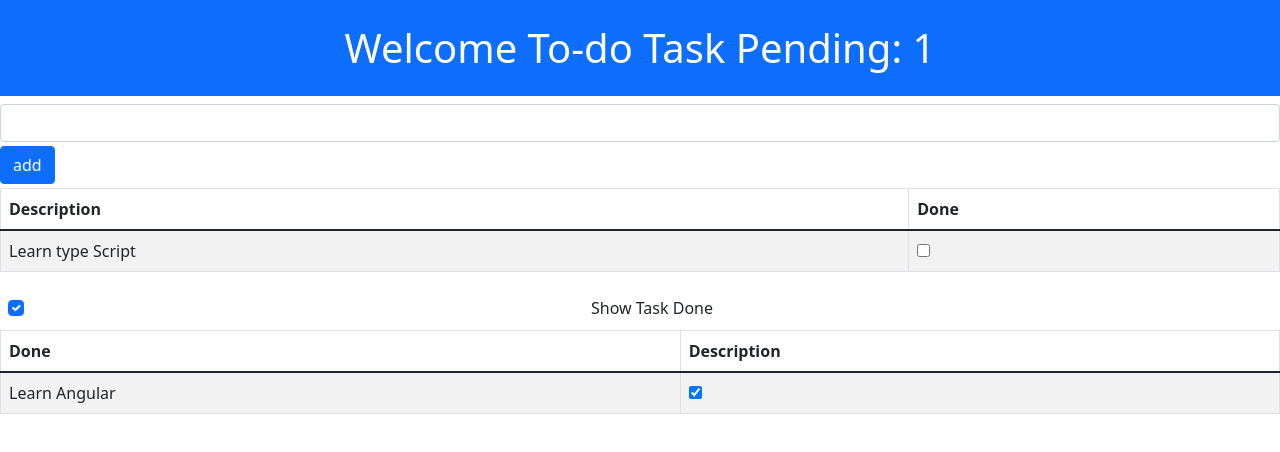
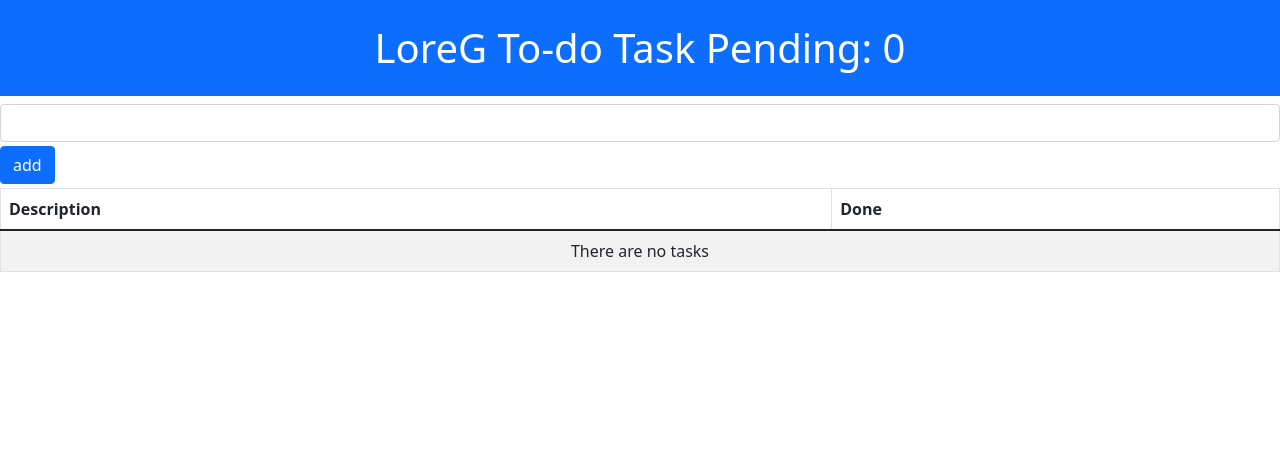
Before and after one commit to LorraineGelis/TodoList, a React (Create React App) app: page / in a window 1280 px wide. Shown: the top 452 px of the page. Built offline with nearby package versions, Linux system fonts and the light colour scheme.

Commit message:
added task completed functionality and inline style line-through

```diff
--- a/package.json
+++ b/package.json
@@ -11,6 +11,7 @@
     "react-dom": "^17.0.2",
     "react-router-dom": "^5.3.0",
     "react-scripts": "5.0.0",
+    "sweetalert": "^2.1.2",
     "web-vitals": "^0.2.4",
     "workbox-background-sync": "^5.1.4",
     "workbox-broadcast-update": "^5.1.4",
--- a/src/App.css
+++ b/src/App.css
@@ -36,3 +36,11 @@
     transform: rotate(360deg);
   }
 }
+
+.Is-done td {
+  text-decoration: line-through;
+}
+
+/* .Is-undone td {
+
+} */
--- a/src/Components/ListComponent.jsx
+++ b/src/Components/ListComponent.jsx
@@ -3,21 +3,17 @@ import React from 'react';
 import { TaskRow } from './TaskRow.jsx';
 import  {PendingTask} from './PendingTask.jsx';
 import {TaskCreator} from './TaskCreator.jsx'
-import {TaskDone} from './TaskDone.jsx'
-
-
 
 export const ListComponents = ({task, toggleTask, userName, createNewTask, cheked, changetask, taskdone}) => {
 
 
-    const taskTableRows = (doneVlr) => {
+    const taskTableRows = () => {
      return task
-     .filter(task => task.done === doneVlr)
-     .map((tasks) => (
-          <TaskRow task={tasks} key={tasks.name} toggleTask={toggleTask} />
-      ))
+     .map((tasks) => <TaskRow task={tasks} key={tasks.name} toggleTask={toggleTask} />)
+  }
 
-  }
+  const list = taskTableRows();
+
   return(
 
       <div>
@@ -30,29 +26,8 @@ export const ListComponents = ({task, toggleTask, userName, createNewTask, cheke
             <th>Done</th>
           </tr>
         </thead>
-        <tbody>{taskTableRows(false)}</tbody>
+        {list.length > 0 ? <tbody>{list}</tbody> : <tbody><tr><td colSpan={2} style={{textAlign:'center'}}>There are no tasks</td></tr></tbody>}
       </table>
-      <div className="bg-secondary-text-white text-center p-2">
-        <TaskDone
-        title={"Show Task Done"}
-        cheked={cheked}
-        changetask={changetask}
-        ></TaskDone>
-      </div>
-      {cheked && (
-        <table className="table table-striped table-bordered">
-          <thead>
-            <tr>
-              <th>Done</th>
-              <th>Description</th>
-            </tr>
-          </thead>
-          <tbody>
-            {taskTableRows(true)}
-          </tbody>
-        </table>
-      )
-      }
     </div>
   )
 
--- a/src/Components/ListContainer.jsx
+++ b/src/Components/ListContainer.jsx
@@ -4,21 +4,21 @@ import {ListComponents} from './ListComponent.jsx';
 
 const ListContainer = () => {
 
-
-    const [userName, SetUserName] = useState('Lore')
+    const [userName, SetUserName] = useState('Lore');
     const [taskItems, setTaskItems] = useState([]);
-
-      const [showTaskDone, setShowTaskDone ] = useState(true)
+    const [showTaskDone, setShowTaskDone] = useState(true);
 
     useEffect(() => {
       let dataTask = localStorage.getItem('task');
-        if(dataTask != null){
+
+      if (dataTask != null) {
         setTaskItems(JSON.parse(dataTask));
-        }else{
-          SetUserName("Welcome")
+      } else {
+        SetUserName("LoreG")
         setTaskItems([
-            { name: "Learn type Script", done: false },
-            { name: "Learn Angular", done: true },
+          /*  { name: "Learn type Script", done: false },
+          { name: "Learn Angular", done: true }, */
+
         ])
         setShowTaskDone(true);
       }
@@ -30,18 +30,13 @@ const ListContainer = () => {
       }, [taskItems])
 
 
-       const toggleTask = task => {
-         //console.log("funciono yuju")
-         setTaskItems(taskItems.map(e => (e.name === task.name ? {...e, done: !e.done} : e)))
-       }
+       const toggleTask = task => setTaskItems(taskItems.map(e => (e.name === task.name ? {...e, done: !e.done} : e)))
 
        const createNewTask = (newTaskName) => {
         if(!taskItems.find(e => e.name === newTaskName)){
           setTaskItems([...taskItems, {name: newTaskName, done: false}])
         }
        }
-
-
 
       return <ListComponents
        task= {taskItems}
--- a/src/Components/TaskCreator.jsx
+++ b/src/Components/TaskCreator.jsx
@@ -1,4 +1,5 @@
 import React, {useState} from 'react';
+import swal from 'sweetalert';
 
 export const TaskCreator = (props) => {
 
@@ -20,9 +21,17 @@ export const TaskCreator = (props) => {
              className='form-control'
              value={newTask}
              onChange={updateNewTask}
+
               />
-              <button className='btn btn-primary mt-1' onClick={createNewTask}>
-                  add
+              <button className='btn btn-primary mt-1' onClick={() => {
+                  if(!newTask.trim()){
+                    swal("ups,", "Por favor ingresa una tarea", "error");
+                  } else{
+                    createNewTask()
+                  }
+                }}
+              >
+                add
               </button>
         </div>
     )
--- a/src/Components/TaskDone.jsx
+++ /dev/null
@@ -1,19 +0,0 @@
-import React from 'react';
-
-export const TaskDone = (props) => {
-    return (
-        <div className='form-check'>
-            <input type="checkbox"
-            className='form-check-input'
-            checked={props.cheked}
-            onChange={e => props.changetask(e.target.checked)}
-             />
-             <label htmlFor="form-check-label">
-                 {props.title}
-             </label>
-        </div>
-
-
-
-    )
-}
--- a/src/Components/TaskRow.jsx
+++ b/src/Components/TaskRow.jsx
@@ -1,14 +1,9 @@
  import React from 'react';
-
+ import './../App.css';
 
 export const TaskRow = (props) => {
 
-
-  /*   const setCheked = (value) => {
-    props.toggleTask(value)
-    } */
-
-    return <tr key={props.task.name}>
+    return <tr key={props.task.name} className={props.task.done ? 'Is-done' : 'Is-undone'}>
           <td>{props.task.name}</td>
           <td>
               <input
```
Also changed, not shown: 1 other file (tests, documents, lock files or other folders). Lines whose indentation alone changed are shown as unchanged.
